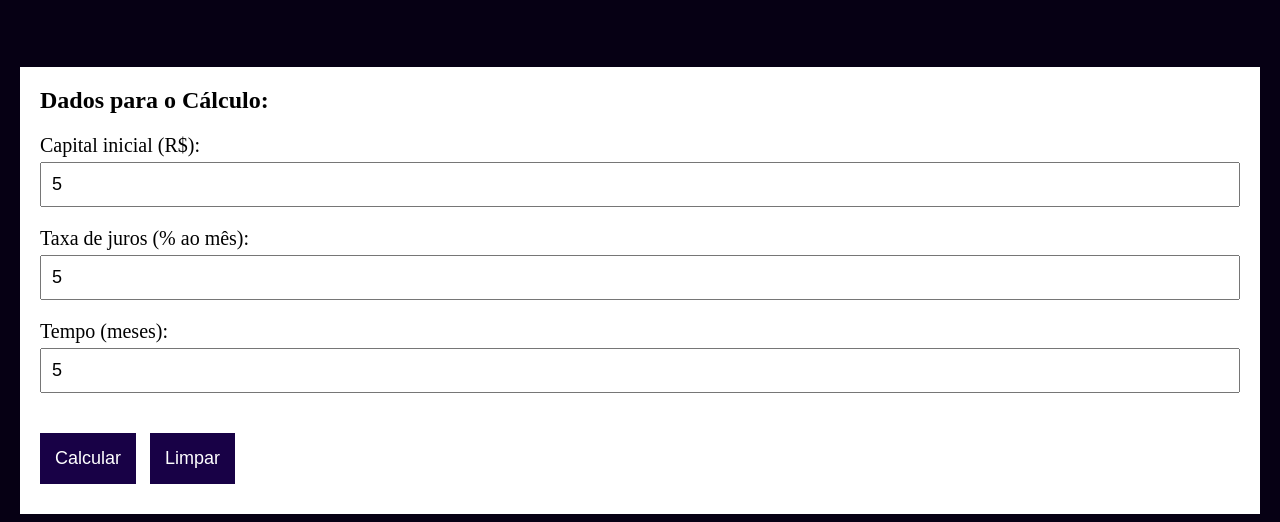
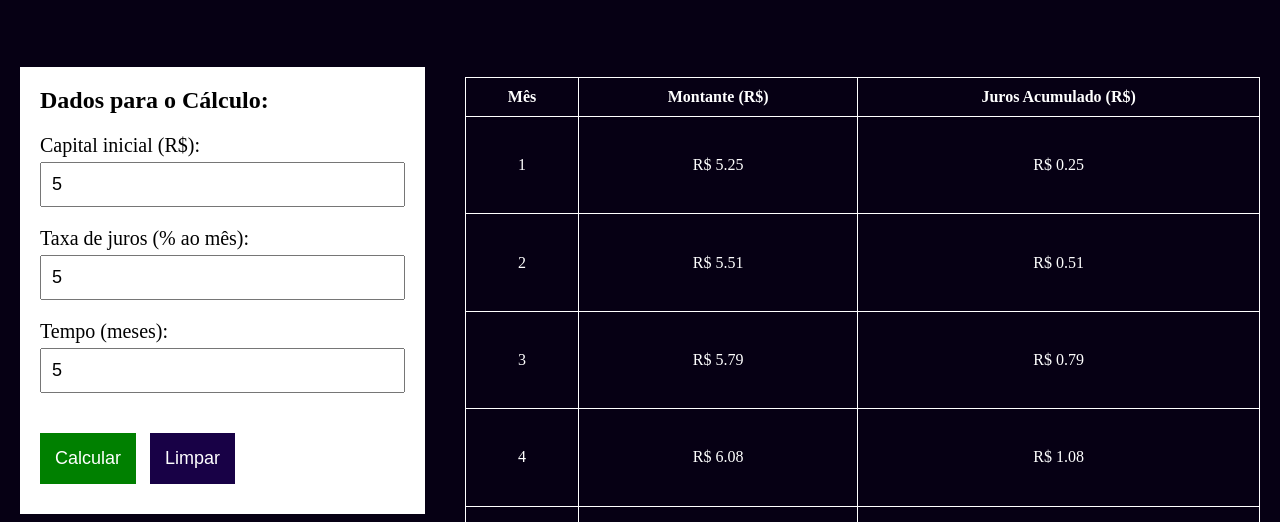
Before and after one commit to KaikalDev/CalculoJurosComposto, a plain HTML site: page index.html in a window 1280 px wide. Both pictures are taken after typing "5", "5", "5" into the empty fields and a click on the button "Calcular". Shown: the part 250-772 px from the top of the page. Drawn offline with nearby package versions, Linux system fonts and the light colour scheme.

Commit message:
feature trocar cor do botao

```diff
--- a/index.html
+++ b/index.html
@@ -17,6 +17,7 @@
     <h1 class="titulo">WealthTech</h1>
     <h3>Calculadora de Juros Compostos</h3>
   </div>
+  <div class="corpo">
     <form id="form" class="Forms">
       <div>
         <h2>
@@ -34,11 +35,10 @@
         <input id="tempo" name="tempo" type="number" required >
       </div>
       <div>
-      <button type="submit">Calcular</button>
+        <button id="calcular" type="submit">Calcular</button>
         <button id="limpar" type="reset">Limpar</button>
       </div>
     </form>
-
     <table id="tabelaResultados" class="tabela">
       <thead>
         <tr>
@@ -50,6 +50,7 @@
       <tbody>
       </tbody>
     </table>
+  </div>
 
   <script src="./main.js"></script>
   <footer>
--- a/main.css
+++ b/main.css
@@ -40,6 +40,13 @@ h3{
     background-color: rgb(255, 255, 255);
     color: black;
     padding: 20px;
+    margin-bottom: 100px;
+    max-height: min-content;
+}
+
+.corpo{
+    display: flex;
+
 }
 
 .Forms h2{
@@ -66,12 +73,13 @@ button{
     cursor: pointer;
 }
 table{
-    width: 100%;
+    width: 80%;
     border-collapse: collapse;
     margin: 20px 0;
     border: white 1px solid;
     margin: 10px 20px;
     max-width: 90vw;
+
 
 }
 th, td{
--- a/main.js
+++ b/main.js
@@ -30,6 +30,14 @@
     }
   });
 
+  function trocarCor(btn){
+      btn.style.background = "green"
+  }
+
+  document.querySelector("#calcular").addEventListener("click", (e)=>{
+    trocarCor(e.currentTarget)
+  })
+
   limpar.addEventListener('click', () => {
     tabela.innerHTML = "";
   });
```
Lines whose indentation alone changed are shown as unchanged.
